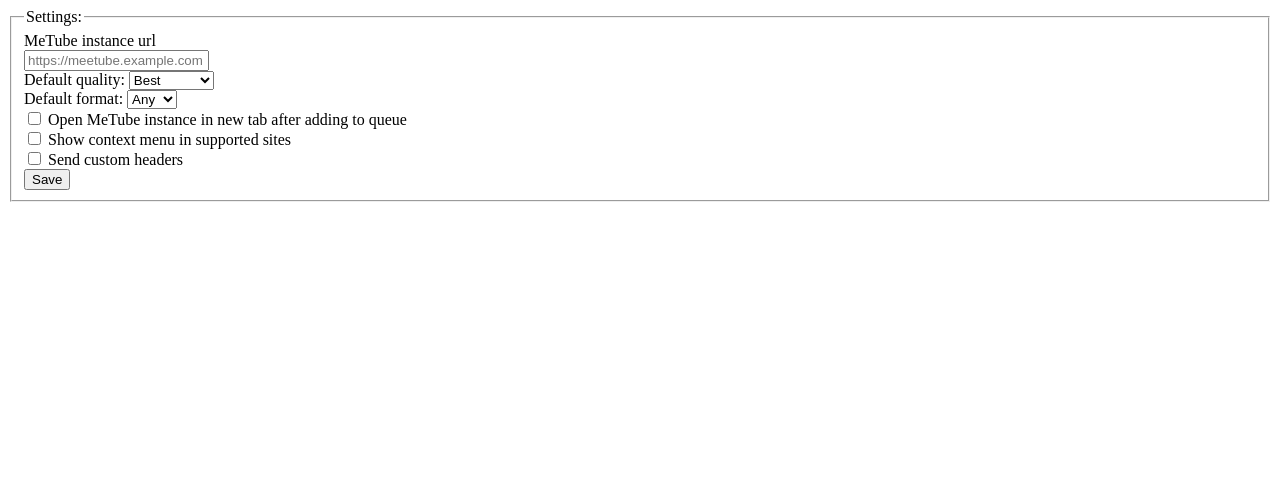
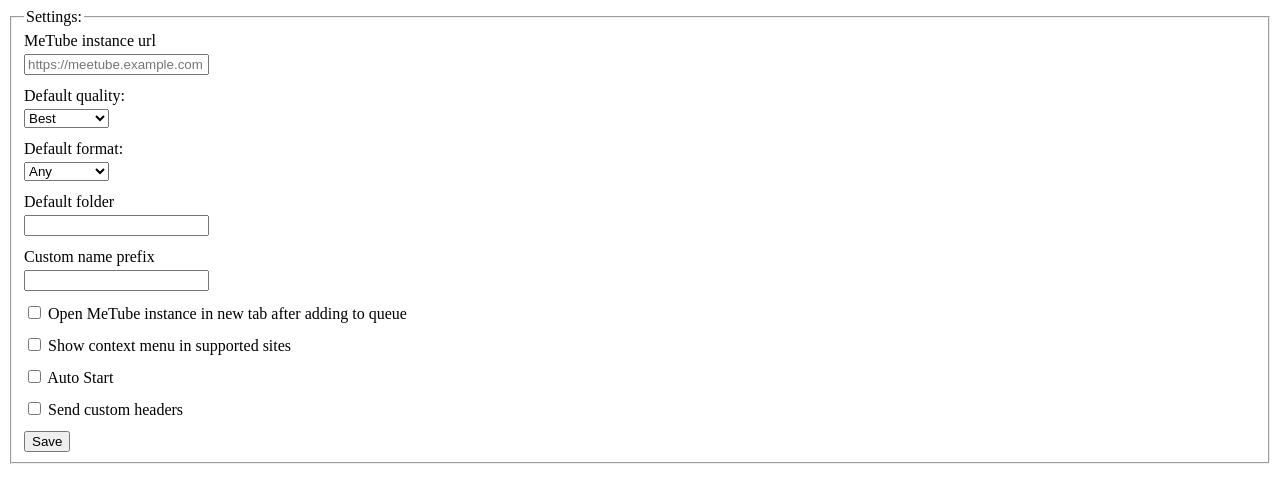
Before and after one commit to nanocortex/metube-firefox-addon, a browser extension: page src/options.html in a window 1280 px wide. Drawn offline with Linux system fonts and the light colour scheme.

Commit message:
Add options for folder, autoStart and customNamePrefix

```diff
--- a/src/options.css
+++ b/src/options.css
@@ -37,3 +37,16 @@
 .text-danger {
     color: tomato;
 }
+
+.field {
+    margin-bottom: .75rem;
+}
+
+label {
+}
+
+.field input[type="text"],
+.field select {
+    display: block;
+    margin-top: 0.25rem;
+}
--- a/src/options.html
+++ b/src/options.html
@@ -3,46 +3,65 @@
 <html>
 <head>
     <meta charset="utf-8">
-    <link rel="stylesheet" href="options.css" />
+    <link rel="stylesheet" href="options.css"/>
 </head>
 
 <body>
 <form>
     <fieldset>
         <legend>Settings:</legend>
-        <div>
+        <div class="field">
             <label for="url">MeTube instance url</label><br>
             <input type="text" id="url" placeholder="https://meetube.example.com">
         </div>
-        <div>
+        <div class="field">
             <label for="defaultQuality">Default quality:</label>
             <select name="defaultQuality" id="defaultQuality">
                 <option value="best">Best</option>
+                <option value="2160">2160p</option>
                 <option value="1440">1440p</option>
                 <option value="1080">1080p</option>
                 <option value="720">720p</option>
                 <option value="480">480p</option>
+                <option value="worst">Worst</option>
                 <option value="audio">Audio only</option>
             </select>
         </div>
-        <div>
+        <div class="field">
             <label for="defaultFormat">Default format:</label>
             <select name="defaultFormat" id="defaultFormat">
                 <option value="any">Any</option>
                 <option value="mp4">MP4</option>
+                <option value="m4a">M4A</option>
                 <option value="mp3">MP3</option>
+                <option value="opus">OPUS</option>
+                <option value="wav">WAV</option>
+                <option value="flac">FLAC</option>
+                <option value="thumbnail">Thumbnail</option>
             </select>
         </div>
-        <div>
-          <input type="checkbox" id="openInNewTab" />
+        <div class="field">
+            <label for="defaultFolder">Default folder</label><br>
+            <input type="text" id="defaultFolder" placeholder="">
+        </div>
+        <div class="field">
+            <label for="defaultCustomNamePrefix">Custom name prefix</label><br>
+            <input type="text" id="defaultCustomNamePrefix" placeholder="">
+        </div>
+        <div class="field">
+            <input type="checkbox" id="openInNewTab"/>
             <label for="openInNewTab">Open MeTube instance in new tab after adding to queue</label>
         </div>
-        <div>
-          <input type="checkbox" id="showContextMenu" />
+        <div class="field">
+            <input type="checkbox" id="showContextMenu"/>
             <label for="showContextMenu">Show context menu in supported sites</label>
         </div>
-        <div>
-          <input type="checkbox" id="sendCustomHeaders" />
+        <div class="field">
+            <input type="checkbox" id="defaultAutoStart"/>
+            <label for="defaultAutoStart">Auto Start</label>
+        </div>
+        <div class="field">
+            <input type="checkbox" id="sendCustomHeaders"/>
             <label for="sendCustomHeaders">Send custom headers</label>
         </div>
         <section id="customHeadersSection" class="section hidden">
@@ -51,11 +70,11 @@
             <div class="inline-form-fields">
                 <div>
                     <label for="headerNameInput">Header name:</label>
-              <input type="text" id="headerNameInput" placeholder="X-Foo-Header" />
+                    <input type="text" id="headerNameInput" placeholder="X-Foo-Header"/>
                 </div>
                 <div>
                     <label for="headerValueInput">Header value:</label>
-              <input type="text" id="headerValueInput" placeholder="some-custom-value" />
+                    <input type="text" id="headerValueInput" placeholder="some-custom-value"/>
                 </div>
                 <button type="button" id="addHeaderButton" aria-label="Add custom header">➕</button>
             </div>
--- a/src/options.js
+++ b/src/options.js
@@ -10,7 +10,10 @@
         openInNewTab: document.querySelector("#openInNewTab").checked,
         showContextMenu,
         sendCustomHeaders: document.querySelector("#sendCustomHeaders").checked,
-    customHeaders: Array.from(document.querySelectorAll('.header-pair')).map(el => ({ name: el.dataset.name, value: el.dataset.value })),
+        customHeaders: Array.from(document.querySelectorAll('.header-pair')).map(el => ({name: el.dataset.name, value: el.dataset.value})),
+        defaultFolder: document.querySelector("#defaultFolder").value,
+        defaultCustomNamePrefix: document.querySelector("#defaultCustomNamePrefix").value,
+        defaultAutoStart: document.querySelector("#defaultAutoStart").checked,
     });
 
     browser.menus.update("send-to-metube", {
@@ -24,39 +27,54 @@
     }
 
     let getUrl = browser.storage.sync.get("url");
-  getUrl.then(function(result) {
+    getUrl.then(function (result) {
         document.querySelector("#url").value = result.url || "";
     }, onError);
 
     let getDefaultQuality = browser.storage.sync.get("defaultQuality");
-  getDefaultQuality.then(function(result) {
+    getDefaultQuality.then(function (result) {
         document.querySelector("#defaultQuality").value = result.defaultQuality || "best";
     }, onError);
 
     let getDefaultFormat = browser.storage.sync.get("defaultFormat");
-  getDefaultFormat.then(function(result) {
+    getDefaultFormat.then(function (result) {
         document.querySelector("#defaultFormat").value = result.defaultFormat || "any";
     }, onError);
 
     let getOpenInNewTab = browser.storage.sync.get("openInNewTab");
-  getOpenInNewTab.then(function(result) {
+    getOpenInNewTab.then(function (result) {
         document.querySelector("#openInNewTab").checked = result.openInNewTab || false;
     }, onError);
 
     let showContextMenu = browser.storage.sync.get("showContextMenu");
-  showContextMenu.then(function(result) {
+    showContextMenu.then(function (result) {
         document.querySelector("#showContextMenu").checked = result.showContextMenu || false;
     }, onError);
 
     let sendCustomHeaders = browser.storage.sync.get("sendCustomHeaders");
-  sendCustomHeaders.then(function(result) {
+    sendCustomHeaders.then(function (result) {
         document.querySelector("#sendCustomHeaders").checked = result.sendCustomHeaders;
         result.sendCustomHeaders ? showCustomHeadersSection() : hideCustomHeadersSection();
     });
 
     let customHeaders = browser.storage.sync.get("customHeaders");
-  customHeaders.then(function(result) {
+    customHeaders.then(function (result) {
         result.customHeaders?.forEach(header => addCustomHeader(header));
+    }, onError);
+
+    let getDefaultFolder = browser.storage.sync.get("defaultFolder");
+    getDefaultFolder.then(function (result) {
+        document.querySelector("#defaultFolder").value = result.defaultFolder || "";
+    }, onError);
+
+    let getDefaultCustomNamePrefix = browser.storage.sync.get("defaultCustomNamePrefix");
+    getDefaultCustomNamePrefix.then(function (result) {
+        document.querySelector("#defaultCustomNamePrefix").value = result.defaultCustomNamePrefix || "";
+    }, onError);
+
+    let getDefaultAutoStart = browser.storage.sync.get("defaultAutoStart");
+    getDefaultAutoStart.then(function (result) {
+        document.querySelector("#defaultAutoStart").checked = result.defaultAutoStart || false;
     }, onError);
 }
 
@@ -92,7 +110,7 @@
             return;
         }
 
-    addCustomHeader({ name, value });
+        addCustomHeader({name, value});
 
         headerNameInput.value = '';
         headerValueInput.value = '';
```
Also changed, not shown: src/background.js (+29 -6 lines), src/popup/popup.css (+4 -3 lines), src/popup/popup.html (+10 -3 lines), src/popup/popup.js (+9 -5 lines). Lines whose indentation alone changed are shown as unchanged.
